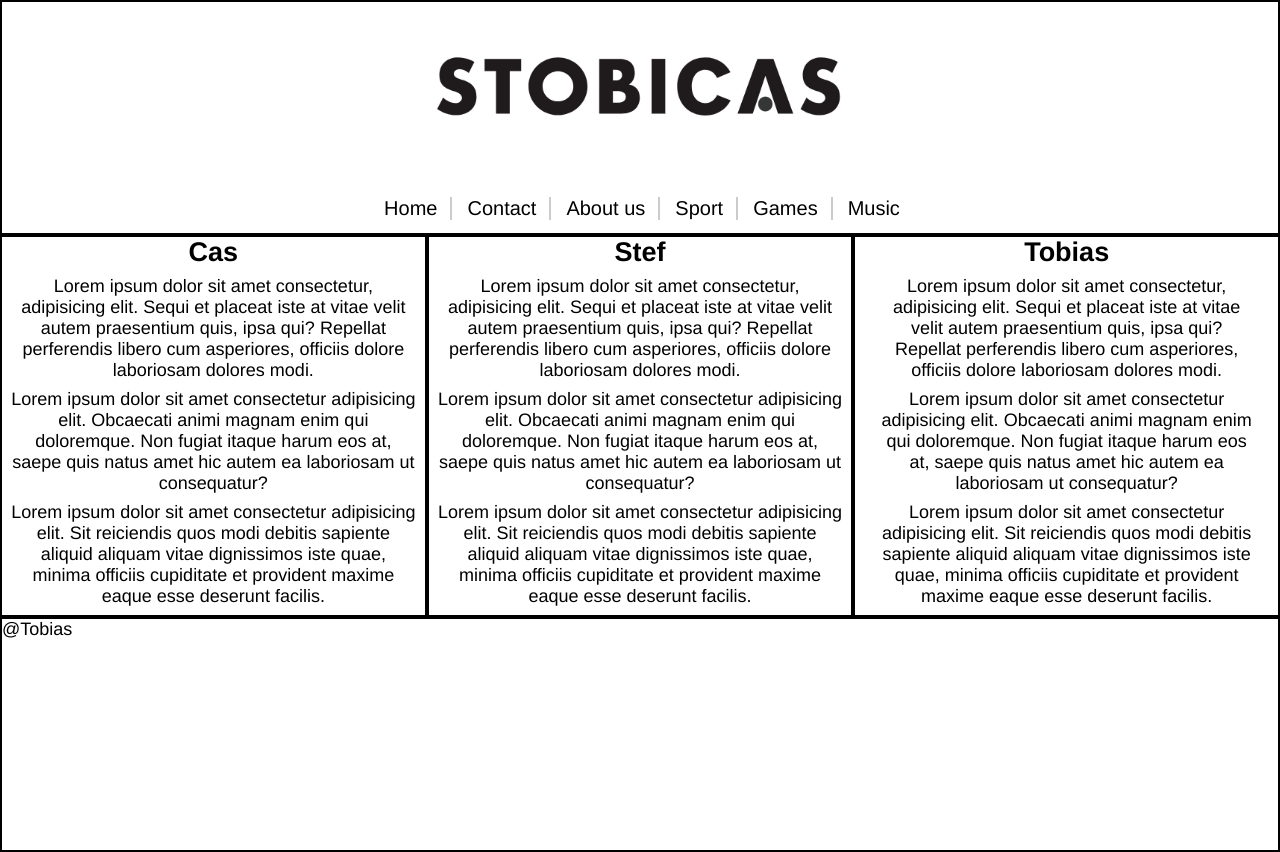
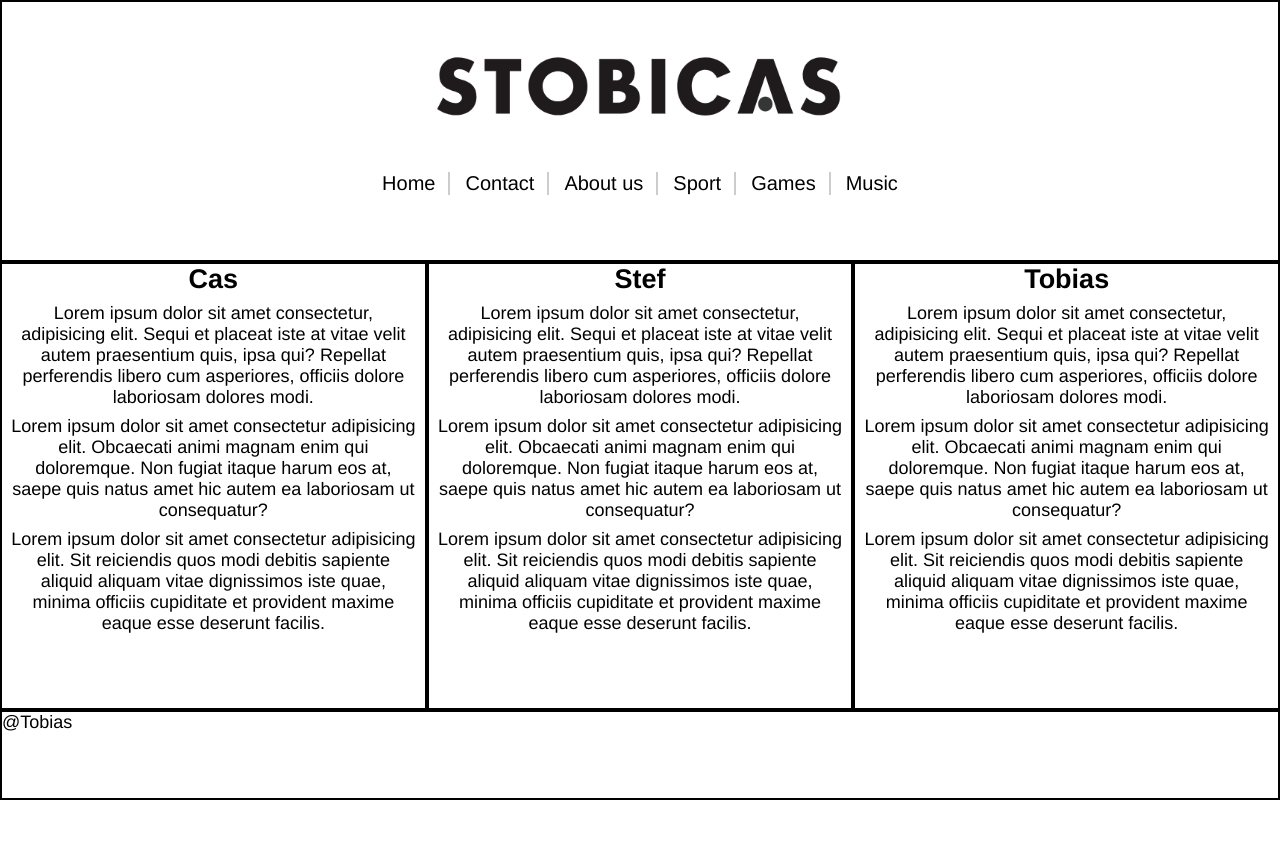
Before and after one commit to Casvdt/Triple-webcatalogus, a plain HTML site: page about us/aboutus.html in a window 1280 px wide. After the commit the page ends 800 px from the top, so only its background shows below. Drawn offline with Linux system fonts and the light colour scheme.

Commit message:
my nibber

```diff
--- a/about us/aboutus.css
+++ b/about us/aboutus.css
@@ -6,9 +6,10 @@
 }
 
 .container {
+  min-height: 100vh;
   display: grid;
   grid-template-columns: repeat(1, 1fr);
-  grid-auto-rows: minmax(235px, auto);
+  /* grid-auto-rows: minmax(235px, auto); */
   grid-template-areas:
     "hd"
     "b1"
@@ -28,6 +29,9 @@ a:link {
   text-decoration: none;
 }
 
+body {
+  min-height: 100vh;
+}
 
 .header {
   grid-area: hd;
@@ -77,8 +81,6 @@ a:link {
 
 .box3 li {
   margin: 8px;
-  margin-left: 5%;
-  margin-right: 5%;
 }
 
 
@@ -96,7 +98,6 @@ a:link {
   list-style: none;
   padding: 0;
   margin: 0;
-  margin-top: 25px;
   font-size: 16px;
 }
 
@@ -124,9 +125,10 @@ a:link {
 
 @media screen and (min-width: 700px) and (max-width: 1024px) {
   .container {
+    min-height: 100vh;
     display: grid;
     grid-template-columns: repeat(2, 1fr);
-    grid-auto-rows: minmax(235px, auto);
+    /* grid-auto-rows: minmax(235px, auto); */
     grid-template-areas:
       "hd hd"
       "b1 b2"
@@ -144,20 +146,19 @@ a:link {
   .nav {
     display: flex;
     justify-content: center;
-    width: 100vw;
     list-style: none;
     padding: 0;
     margin: 0;
-    margin-top: 25px;
     font-size: 20px;
   }
 }
 
 @media screen and (min-width: 1025px) {
   .container {
+    min-height: 100vh;
     display: grid;
     grid-template-columns: repeat(3, 1fr);
-    grid-auto-rows: minmax(235px, auto);
+    /* grid-auto-rows: minmax(235px, auto); */
     grid-template-areas:
      "hd hd hd"
      "b1 b2 b3"
@@ -172,11 +173,9 @@ a:link {
   .nav {
     display: flex;
     justify-content: center;
-    width: 100vw;
     list-style: none;
     padding: 0;
     margin: 0;
-    margin-top: 25px;
     font-size: 20px;
   }
 }
```
